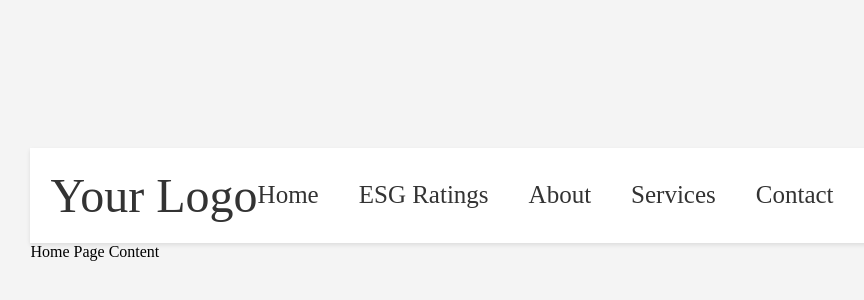
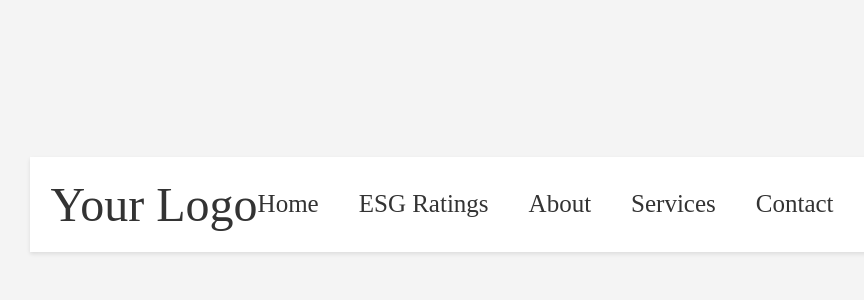
Before and after one commit to CraigMLdsouza/37_Shark-ByteBnB24, a React (Create React App) app: page / in a window 1280 px wide. Shown: the part 196-496 px from the top of the page, without its empty margins (178-1042 px from the left). Built offline with nearby package versions, Linux system fonts and the light colour scheme.

Commit message:
Update App.jsx

```diff
--- a/src/App.jsx
+++ b/src/App.jsx
@@ -15,7 +15,7 @@ const App = () => {
           <Route path="/login" element={<Login />} />
           <Route path="/signup" element={<Signup />} />
           <Route path="/company-profile" element={<CompanyProfile />} />
-          <Route path="/" element={<div>Home Page Content</div>} />
+          <Route path="/header" element={<Header />} />
         </Routes>
       </div>
     </Router>
```
